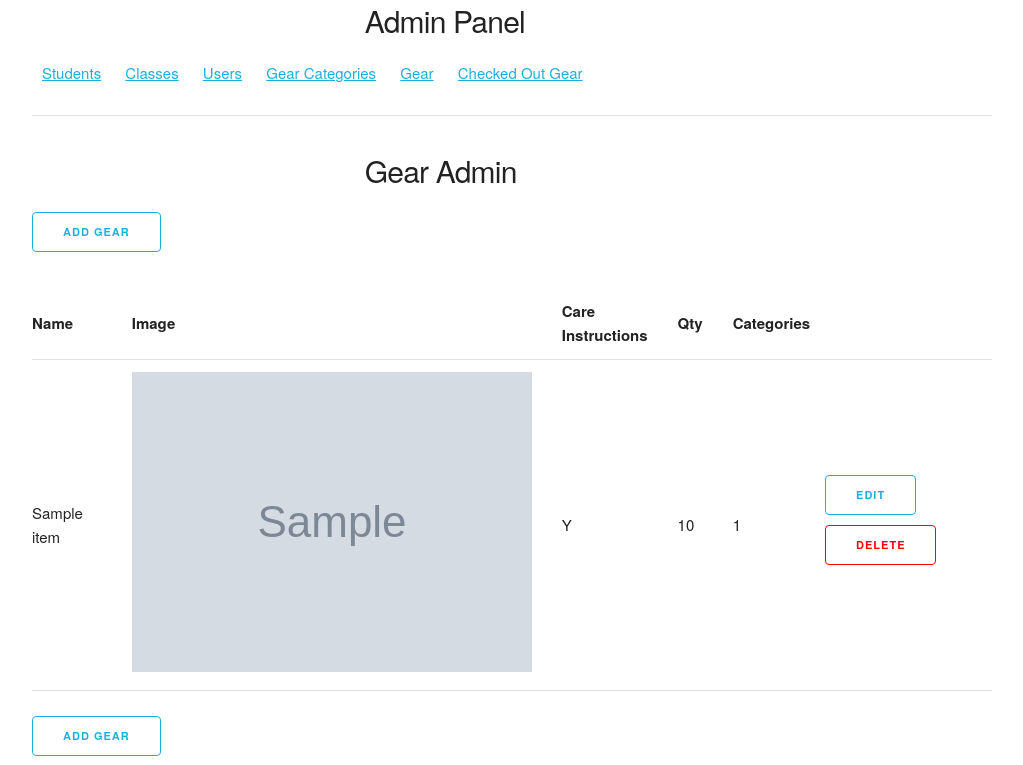
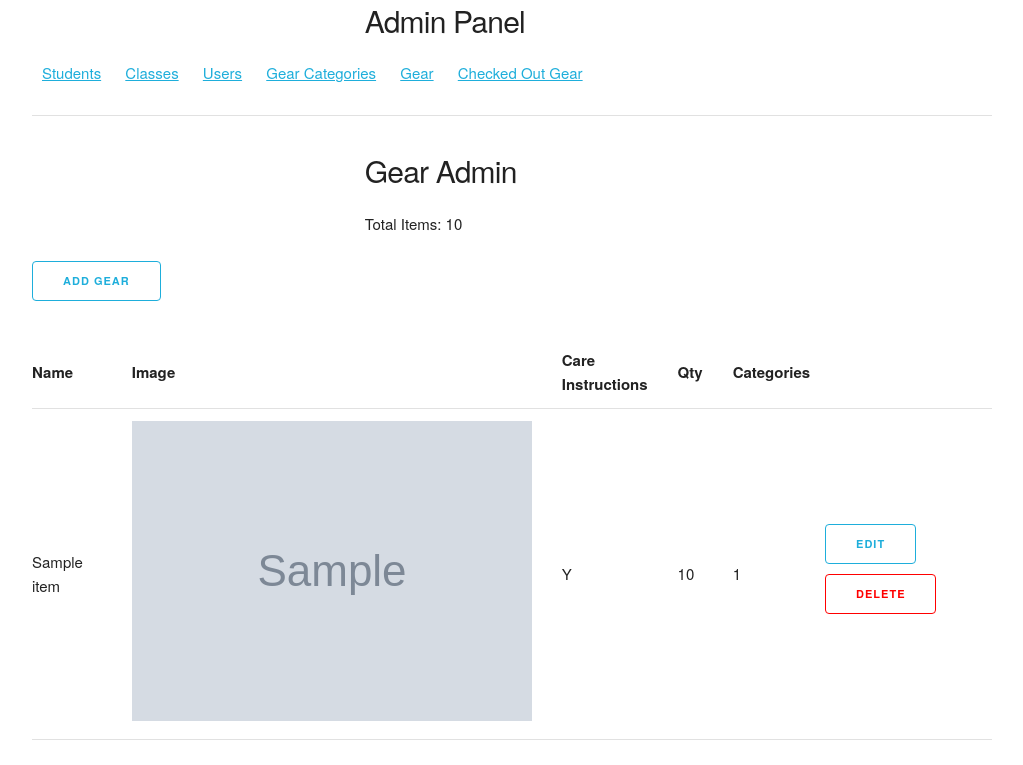
Before and after one commit to bjmaynard01/ganteva-gear-rental, a Flask app: page /admin/gear in a window 1280 px wide. Shown: the part 387-1152 px from the top of the page, without its empty margins (128-1151 px from the left). Run offline with Flask 3, Linux system fonts and the light colour scheme; a user stored in the database is signed in; tables that the repository leaves empty hold one stand-in row (values such as "Sample post"); grey boxes marked "Sample" are stand-in pictures; some libraries are stand-ins or nearby versions.

```diff
--- a/app/admin/classes/routes.py
+++ b/app/admin/classes/routes.py
@@ -16,8 +16,9 @@ def admin_classes():
         if current_user.is_admin == True:
             try:
                 classes = Classes.query.all()
+                total_classes = len(classes)
                 return render_template('admin/classes/admin_classes.html', title='Class Administration',
-                                       classes=classes), 200
+                                       classes=classes, total_classes=total_classes), 200
 
             except SQLAlchemyError as error:
                 return 500
--- a/app/admin/gear/routes.py
+++ b/app/admin/gear/routes.py
@@ -15,7 +15,12 @@ def gear_admin():
 
         if current_user.is_admin == True:
             items = GearItem.query.all()
-            return render_template('admin/gear/admin_gear.html', title='Gear Admin', items=items), 200
+            total_items = 0
+
+            for item in items:
+                total_items += item.qty
+
+            return render_template('admin/gear/admin_gear.html', title='Gear Admin', items=items, total_items=total_items), 200
         else:
             return render_template('errors/401.html', title='Unauthorized'), 401
     else:
@@ -158,11 +163,11 @@ def categories_admin():
 
         if current_user.is_admin == True:
             categories = GearCategories.query.all()
-
+            total_categories = len(categories)
             #need a join statement that pulls and adds up qtys of items and displays, but not required
 
             return render_template('admin/gear/admin_categories.html',
-                                   title='Gear Categories', categories=categories), 200
+                                   title='Gear Categories', categories=categories, total_categories=total_categories), 200
 
         else:
             return render_template('errors/401.html', title='Unauthorized'), 401
--- a/app/admin/students/routes.py
+++ b/app/admin/students/routes.py
@@ -16,7 +16,7 @@ def admin_students():
         if current_user.is_admin:
             try:
                 page = request.args.get('page', 1, type=int)
-                students = Student.query.order_by(Student.last_name).paginate(page=page, per_page=2)
+                students = Student.query.order_by(Student.last_name).paginate(page=page, per_page=10)
                 all_students = Student.query.all()
                 total_students = len(all_students)
                 return render_template('admin/students/admin_students.html', title='Student Administration',
--- a/app/admin/users/routes.py
+++ b/app/admin/users/routes.py
@@ -13,7 +13,8 @@ def admin_users():
         if current_user.is_admin == True:
 
             users = User.query.all()
-            return render_template('admin/users/admin_users.html', title='User Admin', users=users)
+            total_users = len(users)
+            return render_template('admin/users/admin_users.html', title='User Admin', users=users, total_users=total_users)
 
         else:
             return render_template('errors/401.html', title='Unauthorized'), 401
--- a/app/templates/admin/classes/admin_classes.html
+++ b/app/templates/admin/classes/admin_classes.html
@@ -5,6 +5,7 @@
     <div class="row twelve columns">
         <div class="offset-by-four five columns">
             <h4>Classes Admin</h4>
+            <p>Total Classes: {{ total_classes }}</p>
         </div>
     </div>
     <div class="row twelve columns">
--- a/app/templates/admin/gear/admin_categories.html
+++ b/app/templates/admin/gear/admin_categories.html
@@ -5,6 +5,7 @@
     <div class="row twelve columns">
         <div class="offset-by-four five columns">
             <h4>Gear Categories Admin</h4>
+            <p>Total Categories: {{ total_categories }}</p>
         </div>
     </div>
     <div class="row twelve columns">
--- a/app/templates/admin/gear/admin_gear.html
+++ b/app/templates/admin/gear/admin_gear.html
@@ -5,6 +5,7 @@
     <div class="row twelve columns">
         <div class="offset-by-four four columns">
             <h4>Gear Admin</h4>
+            <p>Total Items: {{ total_items }}</p>
         </div>
     </div>
     <div class="row twelve columns">
--- a/app/templates/admin/users/admin_users.html
+++ b/app/templates/admin/users/admin_users.html
@@ -5,6 +5,7 @@
     <div class="row twelve columns">
         <div class="offset-by-four four columns">
             <h4>Manage Users</h4>
+            <p>Total Users: {{ total_users }}</p>
         </div>
     </div>
     <div class="row twelve columns">
```
